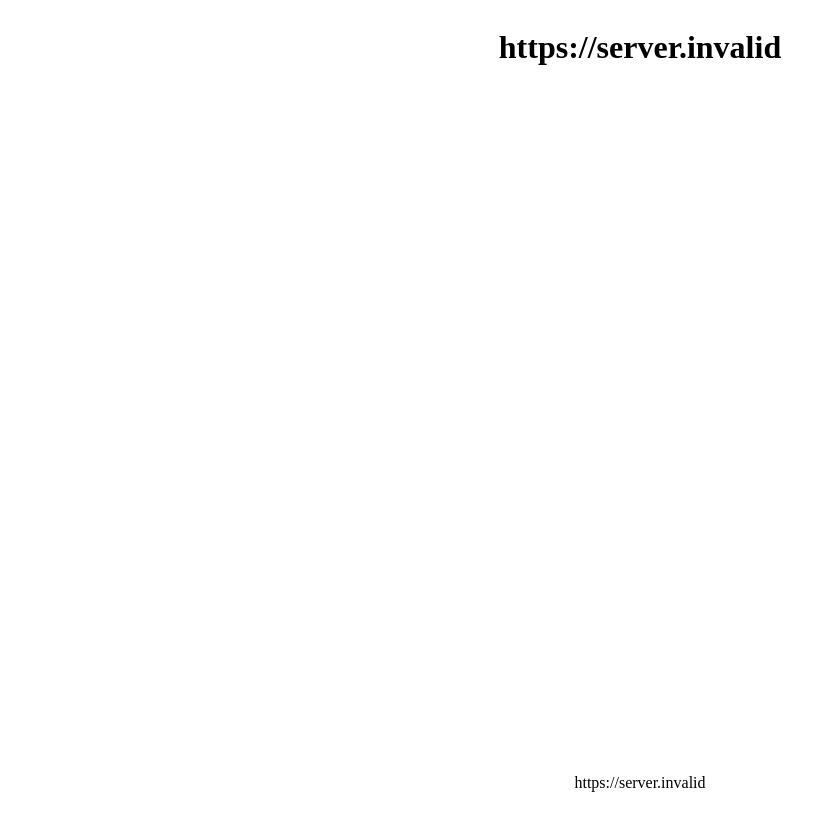
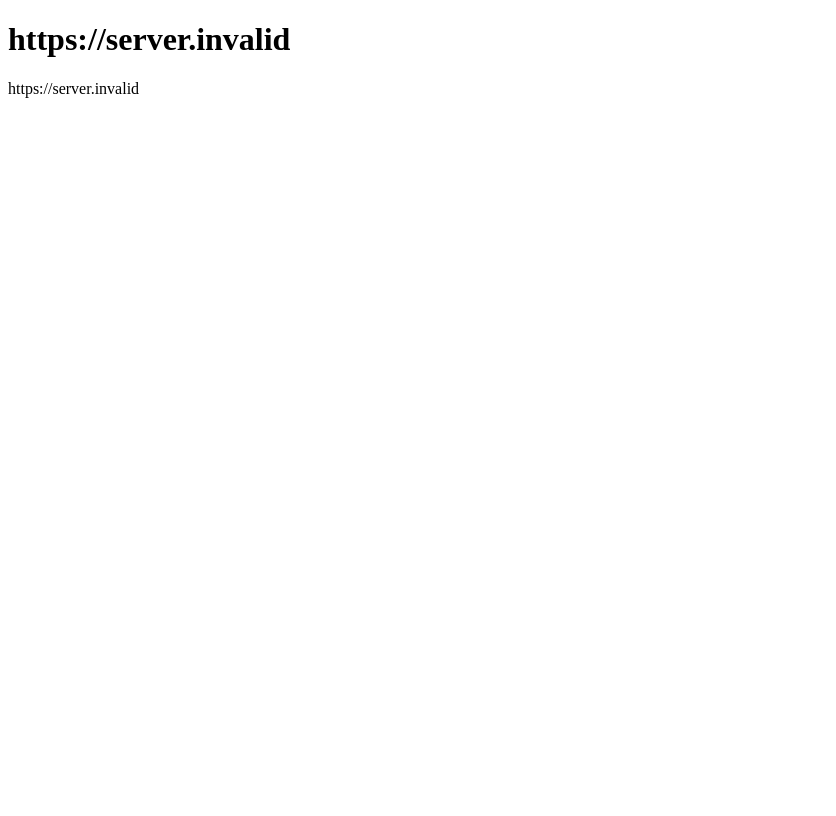
Before and after one commit to ragibasif/docquery, a Next.js app in the folder frontend/: page / in a window 1280 px wide. Shown: the whole page, without its empty margins (0-836 px from the left). Built offline with nearby package versions, Linux system fonts and the light colour scheme; no server answers.

Commit message:
style: remove defaults

```diff
--- a/frontend/src/app/page.tsx
+++ b/frontend/src/app/page.tsx
@@ -5,13 +5,13 @@ const API_URL = process.env.NEXT_PUBLIC_API_URL || "http://localhost:8000";
 
 export default function Home() {
   return (
-    <div className="flex min-h-screen items-center justify-center bg-zinc-50 font-sans dark:bg-black">
-      <main className="flex min-h-screen w-full max-w-3xl flex-col items-center justify-between py-32 px-16 bg-white dark:bg-black sm:items-start">
-        <div className="flex flex-col items-center gap-6 text-center sm:items-start sm:text-left">
-          <h1 className="max-w-xs text-3xl font-semibold leading-10 tracking-tight text-black dark:text-zinc-50">{API_URL}</h1>
+    <div >
+      <main >
+        <div>
+          <h1 >{API_URL}</h1>
         </div>
-        <div className="flex flex-col gap-4 text-base font-medium sm:flex-row">
-          <p className="max-w-xs text-3xl font-semibold leading-10 tracking-tight text-black dark:text-zinc-50">{API_URL}</p>
+        <div >
+          <p >{API_URL}</p>
         </div>
       </main>
     </div>
```
